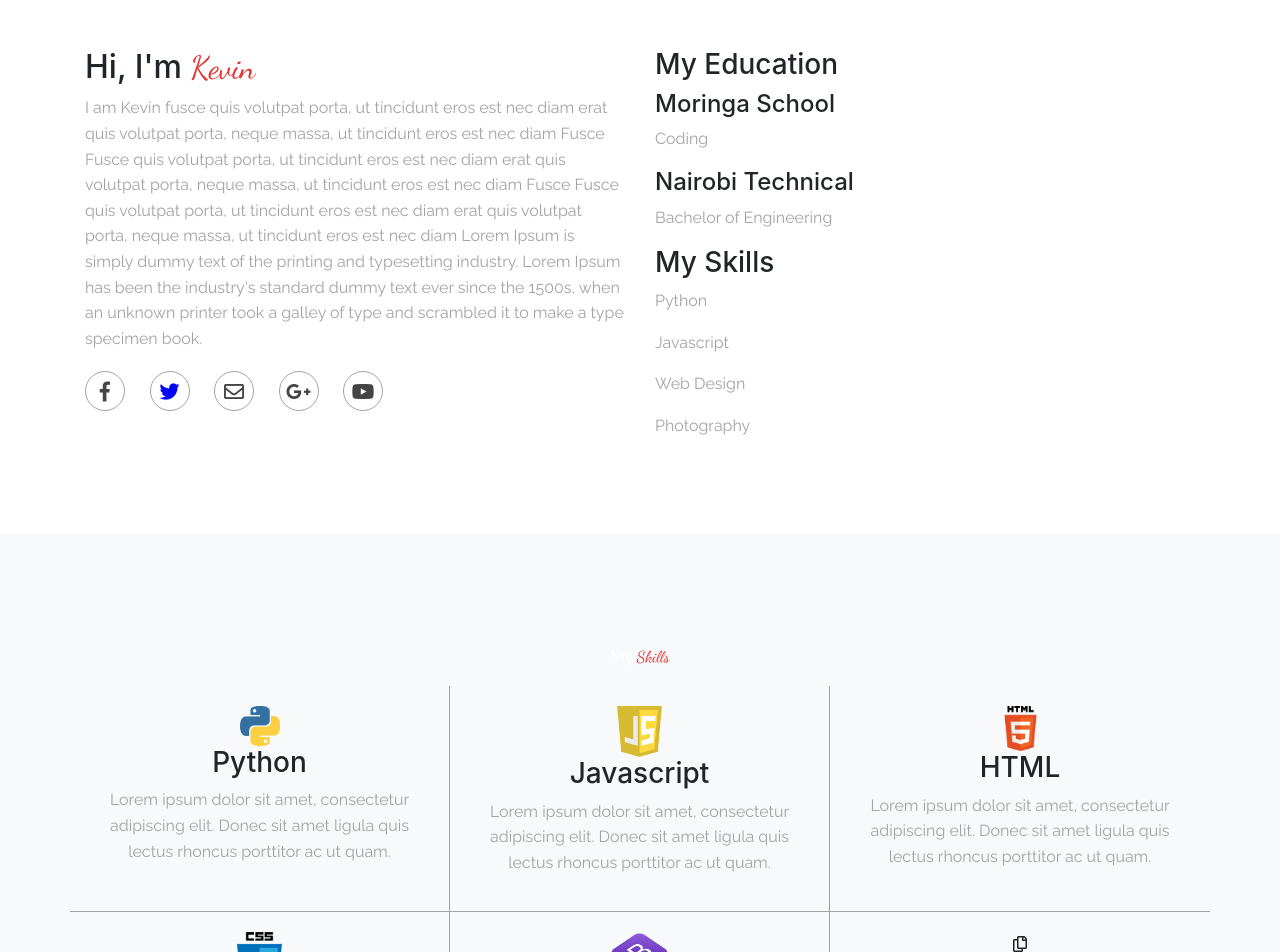
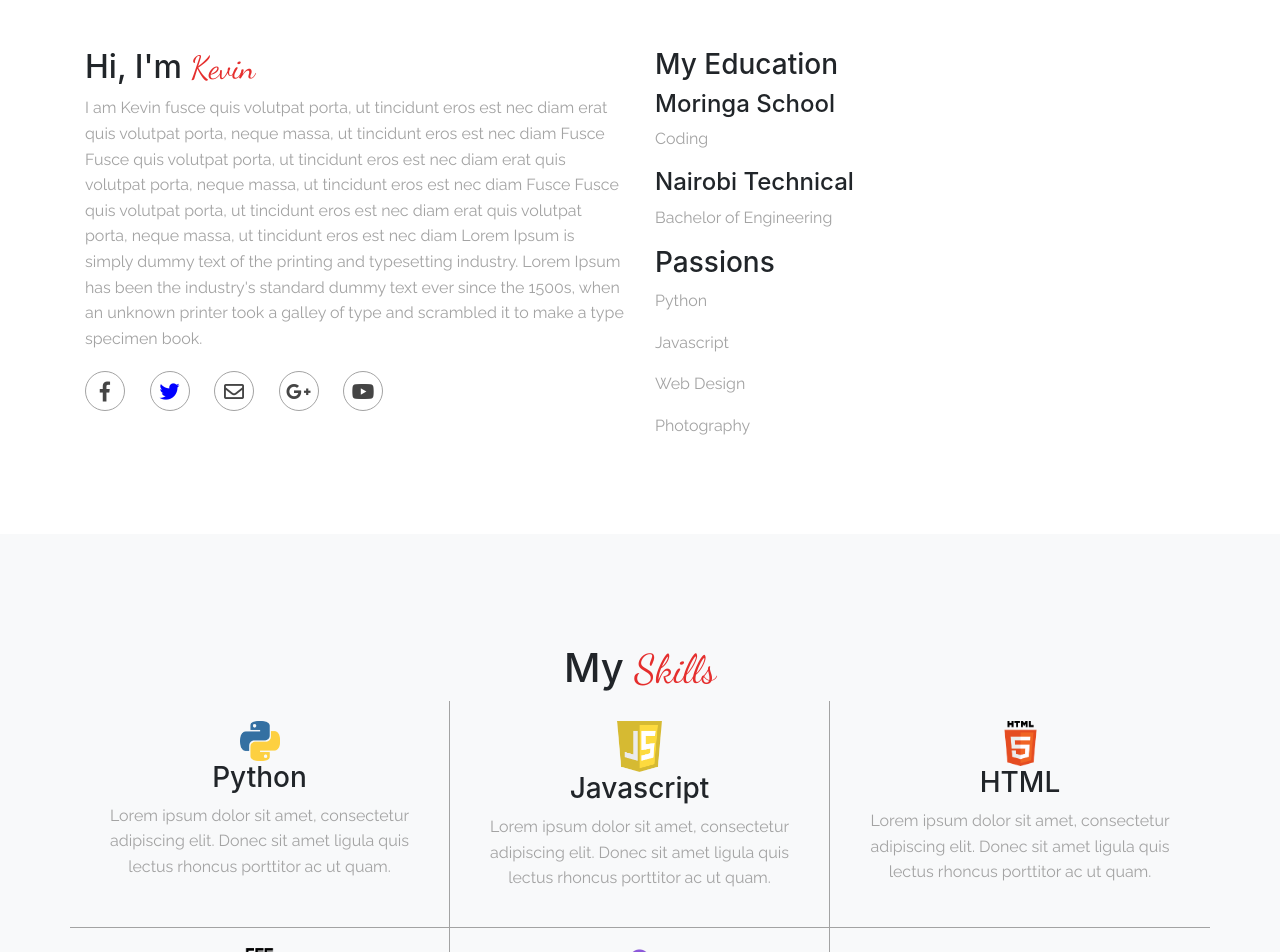
Before and after one commit to KevinJared/PORTFOLIO, a PHP site: page / in a window 1280 px wide. Shown: the part 832-1784 px from the top of the page. Run offline with PHP 8.4, Linux system fonts and the light colour scheme; some libraries are stand-ins or nearby versions.

Commit message:
setup files

```diff
--- a/css/styles.css
+++ b/css/styles.css
@@ -283,6 +283,7 @@
   -o-transition: color 0.3s ease;
   transition: color 0.3s ease;
   cursor: pointer;
+  text-decoration: none;
 }
 
 /***********************************SKILLS STYLES***********************************/
@@ -353,9 +354,9 @@
   border-radius: 8px;
 }
 .card {
-  width: 360px;
+  width: 500px;
   height: 300px;
-  margin:5px;
+  margin:15px;
 }
 .card .image {
   width: 100%;
@@ -374,7 +375,7 @@
   position: absolute;
   top: 0;
   left: 0;
-  width: 70%; /*100%*/
+  width: 80%; /*100%*/
   height: 100%;
   background: #f0475e;
   transition: 0.5s;
@@ -383,6 +384,7 @@
 }
 .card:hover .details {
   transform: perspective(2000px) rotateY(0deg);
+  text-decoration: none;
 }
 .card .details .center {
   padding: 20px;
@@ -408,6 +410,9 @@
   margin: 10px 0;
   padding: 0;
   color: #262626;
+}
+.card:hover .details  p {
+text-decoration: none;
 }
 
 /***********************************CONTACT STYLES***********************************/
--- a/index.html
+++ b/index.html
@@ -105,41 +105,21 @@
                                     <p>Bachelor of Engineering</p>
                                 </div>
                             </div>
-                            <h3>My Skills</h3>
+                            <h3>Passions</h3>
                             <div class="skill-progress-container">
                                 <p>Python</p>
-                                <div class="skill-bar">
-                                    <div class="bar-percent python">
-                                        <div class="inner-percent"></div>
-                                    </div>
-                                </div>
                             </div>
 
                             <div class="skill-progress-container">
                                 <p>Javascript</p>
-                                <div class="skill-bar">
-                                    <div class="bar-percent javascript">
-                                        <div class="inner-percent"></div>
-                                    </div>
-                                </div>
                             </div>
 
                             <div class="skill-progress-container">
                                 <p>Web Design</p>
-                                <div class="skill-bar">
-                                    <div class="bar-percent design">
-                                        <div class="inner-percent"></div>
-                                    </div>
-                                </div>
                             </div>
 
                             <div class="skill-progress-container">
                                 <p>Photography</p>
-                                <div class="skill-bar">
-                                    <div class="bar-percent photography">
-                                        <div class="inner-percent"></div>
-                                    </div>
-                                </div>
                             </div>
 
 
@@ -155,7 +135,7 @@
     <section id="services" style="text-align:center">
         <div class="container">
             <div class="section-title">
-                <p style="color:white;">My <span class="accent-text">Skills</span></p>
+                <h1 >My <span class="accent-text">Skills</span></h1>
             </div>
 
             <div class="row center-xs center-sm center-md center-lg trigger">
```
Also changed, not shown: other parts of index.html (+17 -14 lines), 1 other file.
